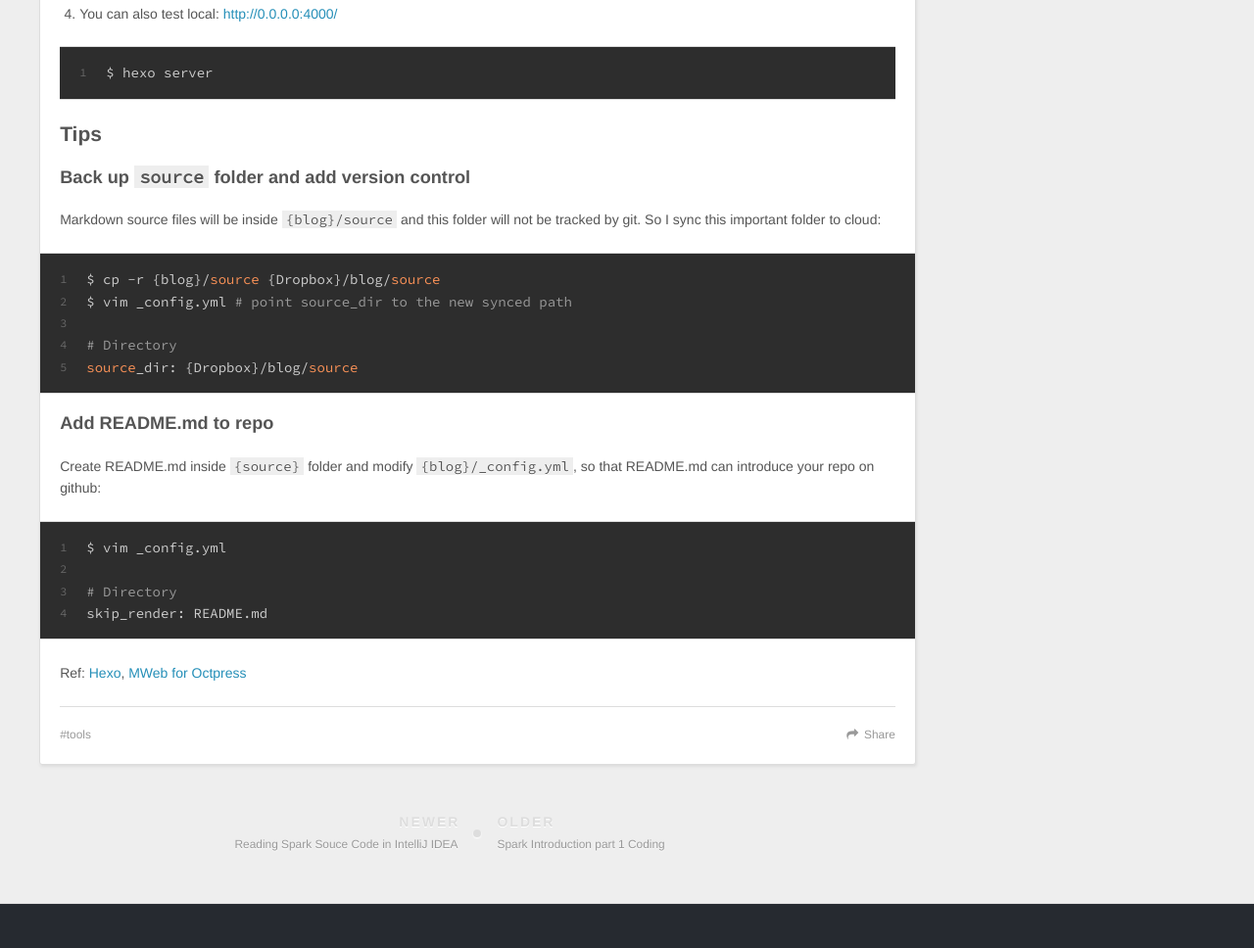
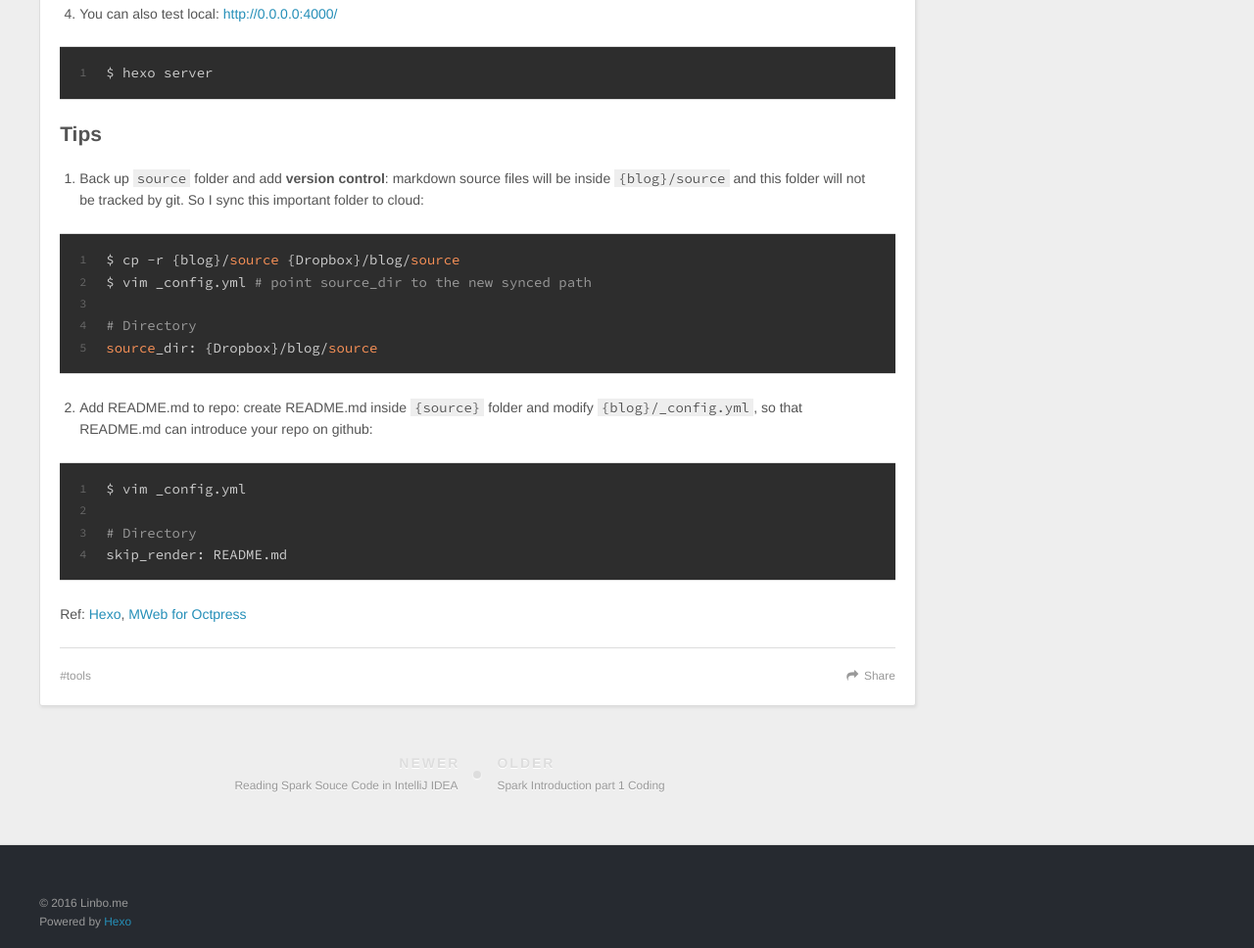
Before and after one commit to linbojin/linbojin.github.io, a plain HTML site: page 2016/01/09/Build-blog-by-Hexo-and-MWeb/index.html in a window 1280 px wide. Shown: the part 1642-2610 px from the top of the page at 98% size. Drawn offline with nearby package versions, Linux system fonts and the light colour scheme.

Commit message:
Site updated: 2016-01-10 11:15:08

```diff
--- a/2016/01/09/Build-blog-by-Hexo-and-MWeb/index.html
+++ b/2016/01/09/Build-blog-by-Hexo-and-MWeb/index.html
@@ -17,7 +17,7 @@ htt">
 Setup Github
 Create a new repository named username.github.io
 htt">
-<meta property="og:updated_time" content="2016-01-10T03:06:54.000Z">
+<meta property="og:updated_time" content="2016-01-10T03:15:03.000Z">
 <meta name="twitter:card" content="summary">
 <meta name="twitter:title" content="Build blog with Hexo and MWeb">
 <meta name="twitter:description" content="RequirementsGithub account: blog deployed by GitHub PagesHexo: blog framework to generate static blog filesMWeb: Markdown writing tool
@@ -132,10 +132,14 @@ ga('send', 'pageview');
  <figure class="highlight bash"><table><tr><td class="gutter"><pre><span class="line">1</span><br></pre></td><td class="code"><pre><span class="line">$ hexo server</span><br></pre></td></tr></table></figure>
 </li>
 </ol>
-<h2 id="Tips"><a href="#Tips" class="headerlink" title="Tips"></a>Tips</h2><h3 id="Back_up_source_folder_and_add_version_control"><a href="#Back_up_source_folder_and_add_version_control" class="headerlink" title="Back up source folder and add version control"></a>Back up <code>source</code> folder and add <strong>version control</strong></h3><p>Markdown source files will be inside <code>{blog}/source</code> and this folder will not be tracked by git. So I sync this important folder to cloud:</p>
-<figure class="highlight bash"><table><tr><td class="gutter"><pre><span class="line">1</span><br><span class="line">2</span><br><span class="line">3</span><br><span class="line">4</span><br><span class="line">5</span><br></pre></td><td class="code"><pre><span class="line">$ cp -r &#123;blog&#125;/<span class="built_in">source</span> &#123;Dropbox&#125;/blog/<span class="built_in">source</span></span><br><span class="line">$ vim _config.yml <span class="comment"># point source_dir to the new synced path  </span></span><br><span class="line">	</span><br><span class="line"><span class="comment"># Directory</span></span><br><span class="line"><span class="built_in">source</span>_dir: &#123;Dropbox&#125;/blog/<span class="built_in">source</span></span><br></pre></td></tr></table></figure>
-<h3 id="Add_README-md_to_repo"><a href="#Add_README-md_to_repo" class="headerlink" title="Add README.md to repo"></a>Add README.md to repo</h3><p>Create README.md inside <code>{source}</code> folder and modify <code>{blog}/_config.yml</code>, so that README.md can introduce your repo on github:</p>
-<figure class="highlight bash"><table><tr><td class="gutter"><pre><span class="line">1</span><br><span class="line">2</span><br><span class="line">3</span><br><span class="line">4</span><br></pre></td><td class="code"><pre><span class="line">$ vim _config.yml</span><br><span class="line">	</span><br><span class="line"><span class="comment"># Directory</span></span><br><span class="line">skip_render: README.md</span><br></pre></td></tr></table></figure>
+<h2 id="Tips"><a href="#Tips" class="headerlink" title="Tips"></a>Tips</h2><ol>
+<li><p>Back up <code>source</code> folder and add <strong>version control</strong>: markdown source files will be inside <code>{blog}/source</code> and this folder will not be tracked by git. So I sync this important folder to cloud:</p>
+ <figure class="highlight bash"><table><tr><td class="gutter"><pre><span class="line">1</span><br><span class="line">2</span><br><span class="line">3</span><br><span class="line">4</span><br><span class="line">5</span><br></pre></td><td class="code"><pre><span class="line">$ cp -r &#123;blog&#125;/<span class="built_in">source</span> &#123;Dropbox&#125;/blog/<span class="built_in">source</span></span><br><span class="line">$ vim _config.yml <span class="comment"># point source_dir to the new synced path  </span></span><br><span class="line">	</span><br><span class="line"><span class="comment"># Directory</span></span><br><span class="line"><span class="built_in">source</span>_dir: &#123;Dropbox&#125;/blog/<span class="built_in">source</span></span><br></pre></td></tr></table></figure>
+</li>
+<li><p>Add README.md to repo: create README.md inside <code>{source}</code> folder and modify <code>{blog}/_config.yml</code>, so that README.md can introduce your repo on github:</p>
+ <figure class="highlight bash"><table><tr><td class="gutter"><pre><span class="line">1</span><br><span class="line">2</span><br><span class="line">3</span><br><span class="line">4</span><br></pre></td><td class="code"><pre><span class="line">$ vim _config.yml</span><br><span class="line">	</span><br><span class="line"><span class="comment"># Directory</span></span><br><span class="line">skip_render: README.md</span><br></pre></td></tr></table></figure>
+</li>
+</ol>
 <p>Ref: <a href="https://hexo.io/docs/index.html" target="_blank" rel="external">Hexo</a>, <a href="http://zh.mweb.im/mweb-1.4-add-floder-octpress-support.html" target="_blank" rel="external">MWeb for Octpress</a> </p>
 
 
```
Also changed, not shown: index.html (+8 -4 lines).
